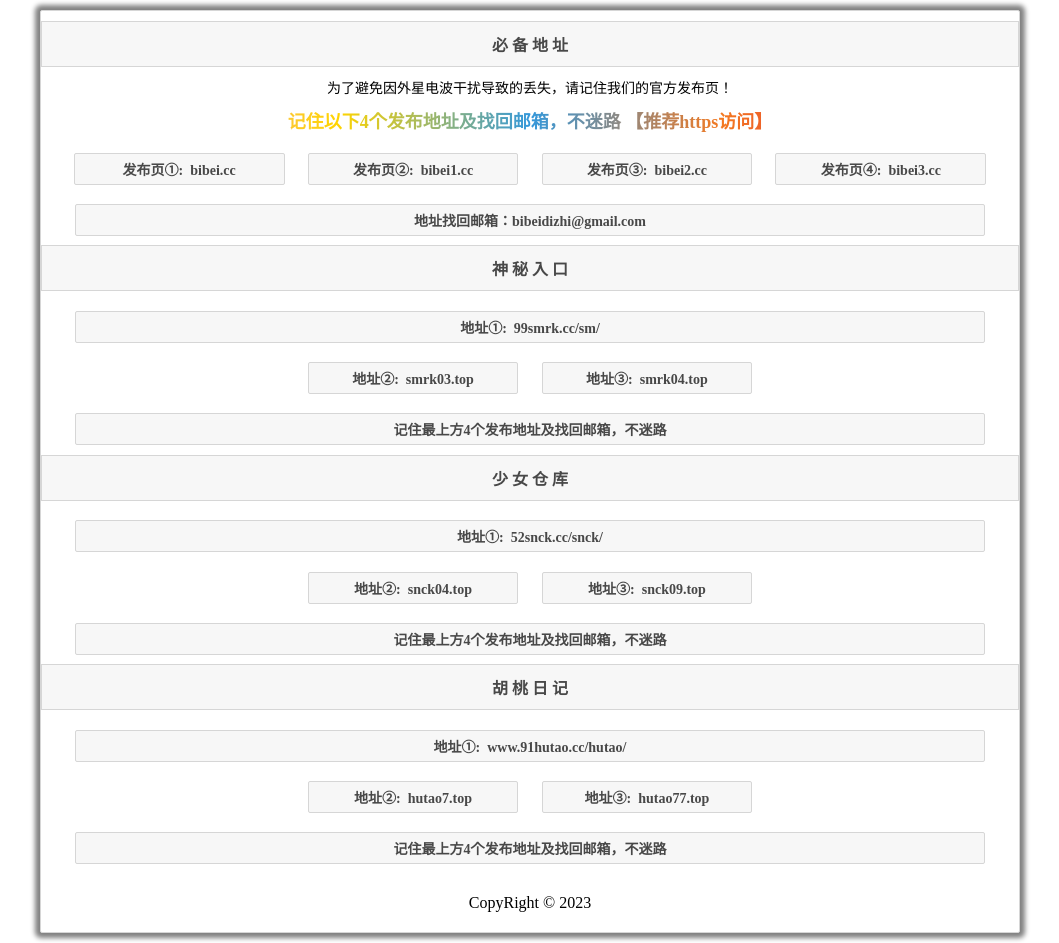
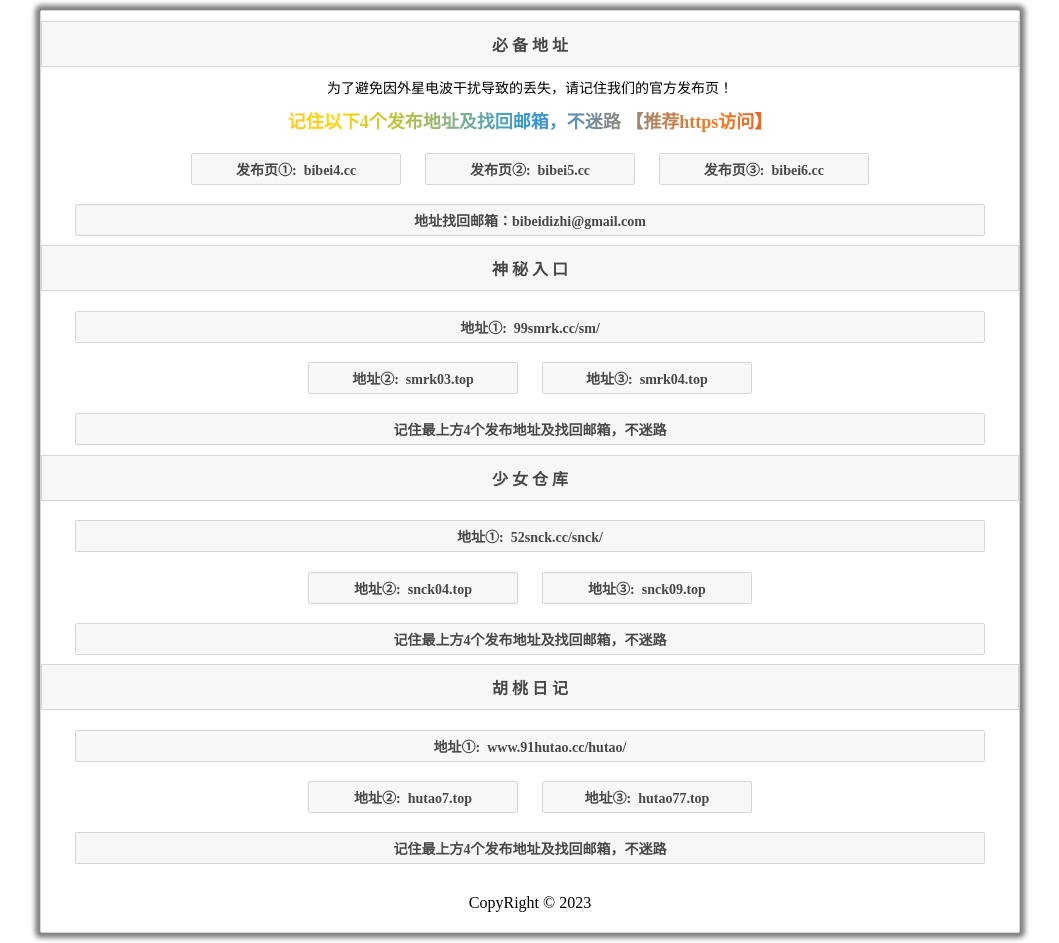
Before and after one commit to 91bibei/91bibei.github.io, a plain HTML site: page index.html in a window 1280 px wide. Shown: the whole page, without its empty margins (110-1169 px from the left). Drawn offline with Linux system fonts and the light colour scheme.

Commit message:
Add files via upload

```diff
--- a/index.html
+++ b/index.html
@@ -38,10 +38,9 @@ a,a:active,a:hover,a:link,a:visited{color:#484848;text-decoration:none}
 	<div class="title">必 备 地 址</div>
 	<div style="font-size:14px; text-align:center; margin-bottom:10px;">为了避免因外星电波干扰导致的丢失，请记住我们的官方发布页！</div>
 	<div class="masked" style="font-size:18px; text-align:center; margin-bottom:10px; color: #F00; font-weight: bold;">记住以下4个发布地址及找回邮箱，不迷路 【推荐https访问】</div>
-	<div class="goto-1"><a rel="external nofollow" href="https://bibei.cc" target="_blank">发布页①:&nbsp;&nbsp;bibei.cc</a></div>
-	<div class="goto-1"><a rel="external nofollow" href="https://bibei1.cc" target="_blank">发布页②:&nbsp;&nbsp;bibei1.cc</a></div>
-	<div class="goto-1"><a rel="external nofollow" href="https://bibei2.cc" target="_blank">发布页③:&nbsp;&nbsp;bibei2.cc</a></div>
-	<div class="goto-1"><a rel="external nofollow" href="https://bibei3.cc" target="_blank">发布页④:&nbsp;&nbsp;bibei3.cc</a></div>
+	<div class="goto-1"><a rel="external nofollow" href="https://bibei4.cc" target="_blank">发布页①:&nbsp;&nbsp;bibei4.cc</a></div>
+	<div class="goto-1"><a rel="external nofollow" href="https://bibei5.cc" target="_blank">发布页②:&nbsp;&nbsp;bibei5.cc</a></div>
+	<div class="goto-1"><a rel="external nofollow" href="https://bibei6.cc" target="_blank">发布页③:&nbsp;&nbsp;bibei6.cc</a></div>
 	<div class="goto-1" style="width: 95%;"><a href="javascript:;" target="_self">地址找回邮箱：bibeidizhi@gmail.com</a></div>
 	<div class="title">神 秘 入 口</div>
 	<div class="goto-1" style="width: 95%;"><a href="https://99smrk.cc/sm/" target="_blank">地址①:&nbsp;&nbsp;99smrk.cc/sm/</a></div>
```
